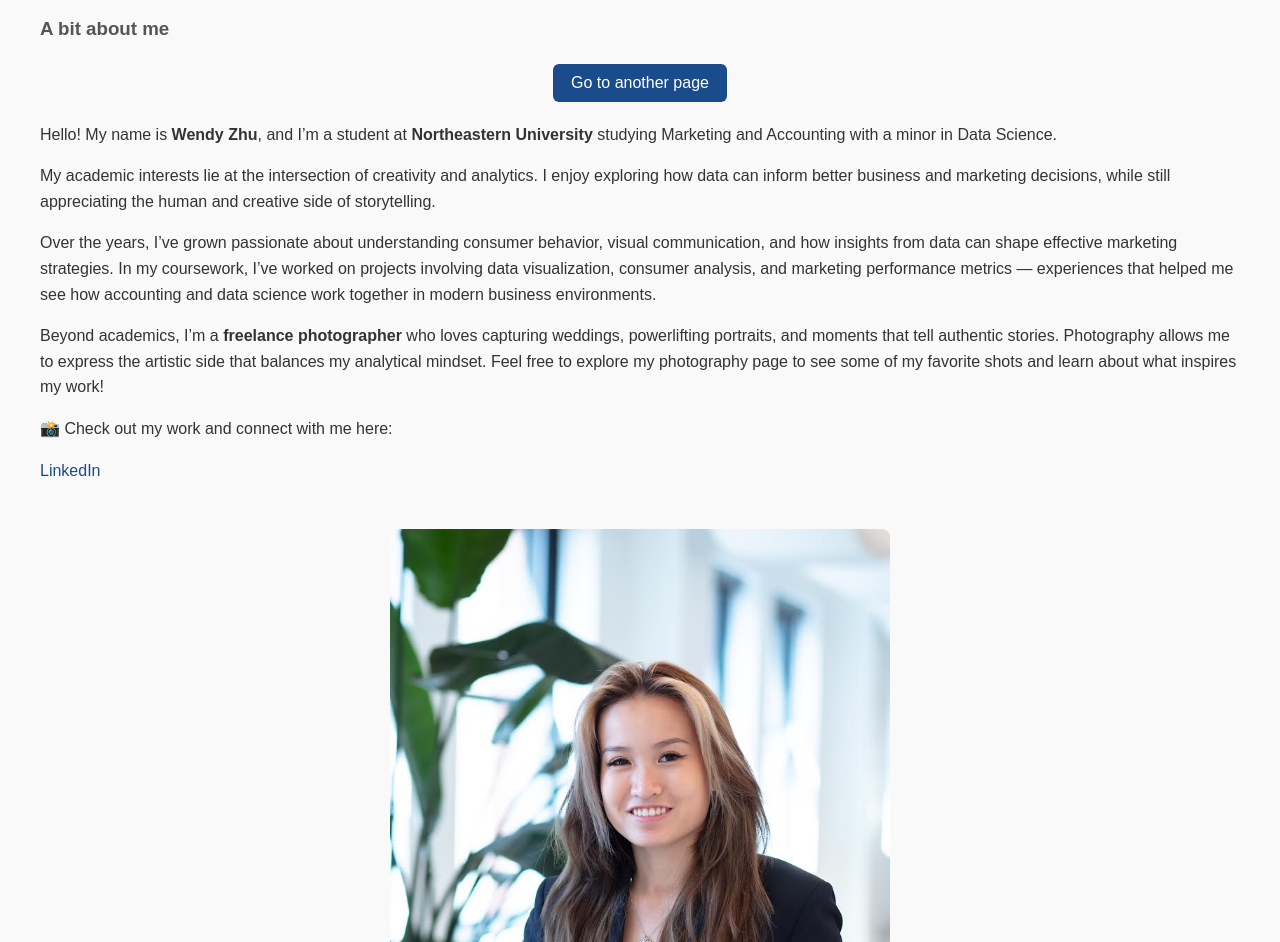
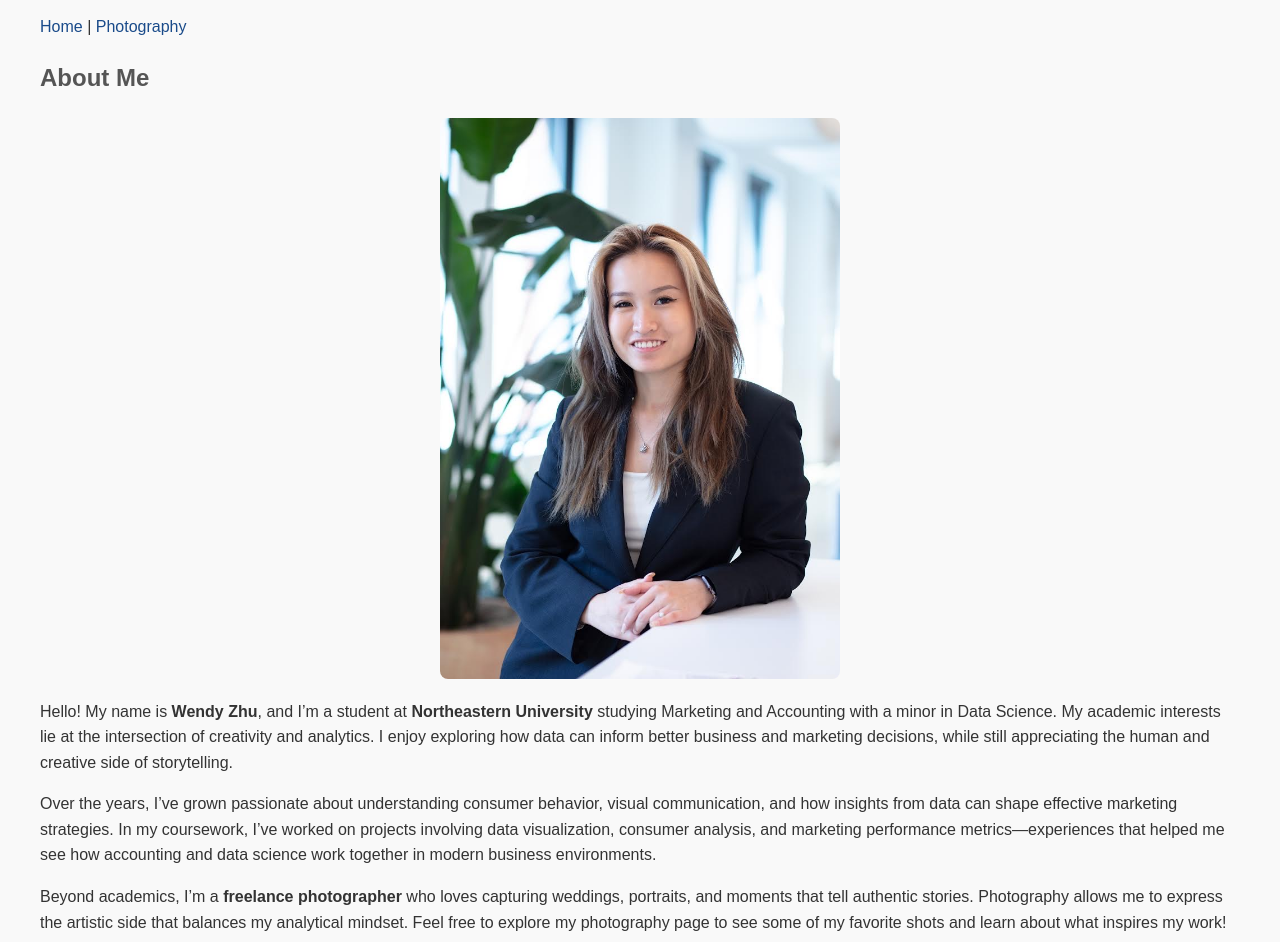
Before and after one commit to zhuwendy2/Wendy-Website, a plain HTML site: page index.html in a window 1280 px wide. Shown: the part 99-1041 px from the top of the page. Drawn offline with Linux system fonts and the light colour scheme.

Commit message:
Refactor index.html to include header and footer
Added header, navigation, and footer sections to improve site structure.

```diff
--- a/index.html
+++ b/index.html
@@ -7,34 +7,31 @@
     <link rel="stylesheet" href="style.css">
 </head>
 <body>
-    <h1>Welcome to My Website!</h1>
-    <h3>A bit about me</h3>
-    <button id="navigateButton">Go to another page</button>
 
-    <script>
-        const navigateButton = document.getElementById('navigateButton');
-        navigateButton.addEventListener('click', function() {
-            window.location.href = "test.html";
-        });
-    </script>
+    <header>
+        <h1>Welcome to My Website!</h1>
+        <nav>
+            <a href="index.html">Home</a> |
+            <a href="test.html">Photography</a>
+        </nav>
+    </header>
 
     <main>
-        <p>Hello! My name is <strong>Wendy Zhu</strong>, and I’m a student at <strong>Northeastern University</strong> studying Marketing and Accounting with a minor in Data Science.</p>
+        <section>
+            <h2>About Me</h2>
+            <img src="IMG_2471.JPG" alt="Wendy Zhu" class="profile-img" width="400">
 
-        <p>My academic interests lie at the intersection of creativity and analytics. I enjoy exploring how data can inform better business and marketing decisions, while still appreciating the human and creative side of storytelling.</p>
+            <p>Hello! My name is <strong>Wendy Zhu</strong>, and I’m a student at <strong>Northeastern University</strong> studying Marketing and Accounting with a minor in Data Science. My academic interests lie at the intersection of creativity and analytics. I enjoy exploring how data can inform better business and marketing decisions, while still appreciating the human and creative side of storytelling.</p>
 
-        <p>Over the years, I’ve grown passionate about understanding consumer behavior, visual communication, and how insights from data can shape effective marketing strategies. In my coursework, I’ve worked on projects involving data visualization, consumer analysis, and marketing performance metrics — experiences that helped me see how accounting and data science work together in modern business environments.</p>
+            <p>Over the years, I’ve grown passionate about understanding consumer behavior, visual communication, and how insights from data can shape effective marketing strategies. In my coursework, I’ve worked on projects involving data visualization, consumer analysis, and marketing performance metrics—experiences that helped me see how accounting and data science work together in modern business environments.</p>
 
-        <p>Beyond academics, I’m a <strong>freelance photographer</strong> who loves capturing weddings, powerlifting portraits, and moments that tell authentic stories. Photography allows me to express the artistic side that balances my analytical mindset. Feel free to explore my photography page to see some of my favorite shots and learn about what inspires my work!</p>
+            <p>Beyond academics, I’m a <strong>freelance photographer</strong> who loves capturing weddings, portraits, and moments that tell authentic stories. Photography allows me to express the artistic side that balances my analytical mindset. Feel free to explore my photography page to see some of my favorite shots and learn about what inspires my work!</p>
+        </section>
+    </main>
 
-        <p>📸 Check out my work and connect with me here:</p>
-
-        <a href="https://www.linkedin.com/in/wendy-zhu-65044520a/" target="_blank">LinkedIn</a>
-
-        <br><br>
-
-        <img src="IMG_2471.JPG" alt="Wendy Zhu Photography" width="500">
-    </main>
+    <footer>
+        <p>📧 <a href="mailto:wendy@example.com">Email Me</a> | 💼 <a href="https://www.linkedin.com/in/wendy-zhu-65044520a/" target="_blank">LinkedIn</a> | 🌐 <a href="https://github.com/yourusername" target="_blank">GitHub</a></p>
+    </footer>
 
 </body>
 </html>
```
